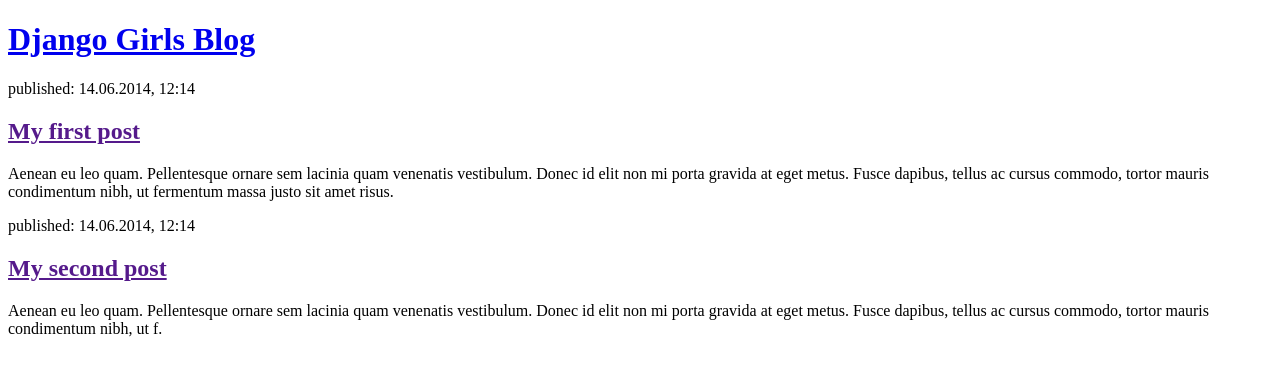
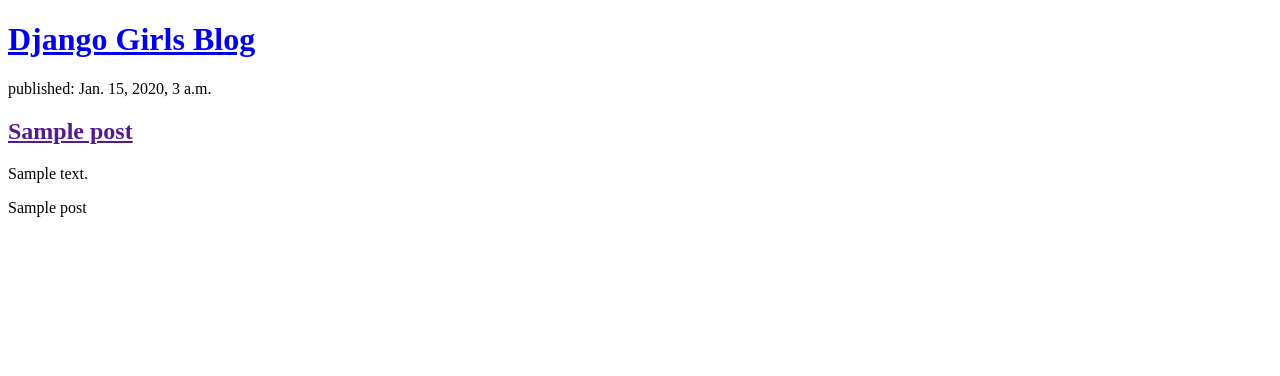
Before and after one commit to nbertagnolli/django-girls, a Django app: template blog/templates/blog/post_list.html in a window 1280 px wide. Shown: the top 376 px of the page. Run offline with Django 3.2, Linux system fonts and the light colour scheme; the template is opened without the code that fills it: values that come from a table or form of the project are taken from there, others are empty; tables that the repository leaves empty hold one stand-in row (values such as "Sample post"); parts of the project's set-up code (start-up, migrations or seed data) failed here and were passed over.

Commit message:
Updated the templates

```diff
--- a/blog/templates/blog/post_list.html
+++ b/blog/templates/blog/post_list.html
@@ -12,27 +12,14 @@
 <body>
   <div>
     <h1><a href="/">Django Girls Blog</a></h1>
-  </div>
+  </div>{% for post in posts %}
 
   <div>
-    <p>published: 14.06.2014, 12:14</p>
+    <p>published: {{ post.published_date }}</p>
 
-    <h2><a href="">My first post</a></h2>
+    <h2><a href="">{{ post.title }}</a></h2>
 
-    <p>Aenean eu leo quam. Pellentesque ornare sem lacinia quam
-    venenatis vestibulum. Donec id elit non mi porta gravida at
-    eget metus. Fusce dapibus, tellus ac cursus commodo, tortor
-    mauris condimentum nibh, ut fermentum massa justo sit amet
-    risus.</p>
-  </div>
-
-  <p>published: 14.06.2014, 12:14</p>
-
-  <h2><a href="">My second post</a></h2>
-
-  <p>Aenean eu leo quam. Pellentesque ornare sem lacinia quam
-  venenatis vestibulum. Donec id elit non mi porta gravida at eget
-  metus. Fusce dapibus, tellus ac cursus commodo, tortor mauris
-  condimentum nibh, ut f.</p>
+    <p>{{ post.text|linebreaksbr }}</p>
+  </div>{{ post }} {% endfor %}
 </body>
 </html>
```
